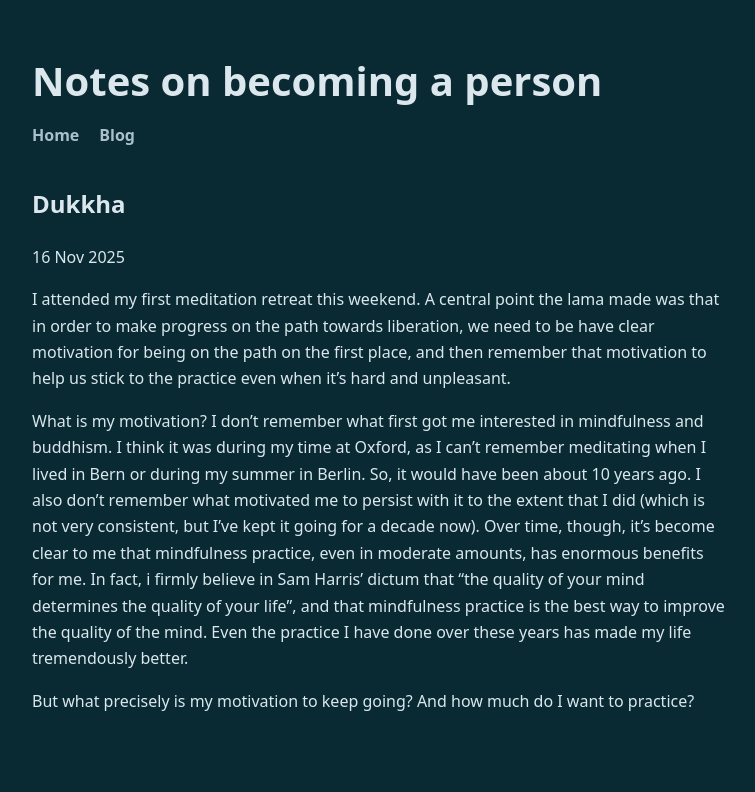
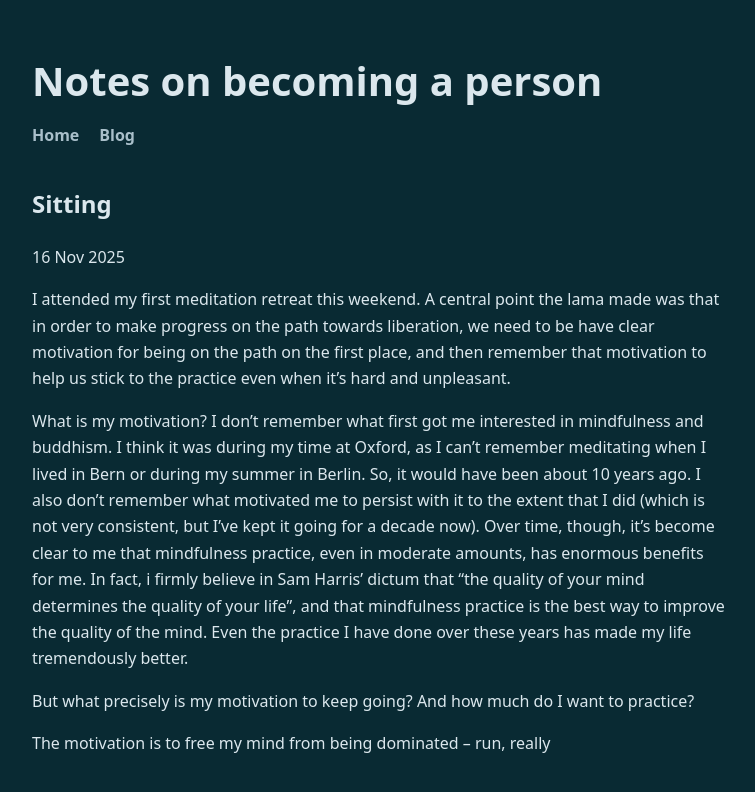
Before and after one commit to meetthefamilyinberlin/writing, a Jekyll site: the page built from _posts/2025-11-16-sitting.md, in a window 1280 px wide. Shown: the top 792 px of the page, without its empty margins (260-1015 px from the left). Built offline with Jekyll 4.4.1, drawn with Linux system fonts in a browser that asks for light colours; our own code applies the rules of GitHub Pages for plain Markdown files.

Commit message:
vault backup: 2025-11-16 22:29:11

```diff
--- a/_posts/2025-11-16-dukkha.md
+++ b/_posts/2025-11-16-sitting.md
@@ -1,9 +1,11 @@
 ---
 layour: post
-title: Dukkha
+title: Sitting
 ---
 I attended my first meditation retreat this weekend. A central point the lama made was that in order to make progress on the path towards liberation, we need to be have clear motivation for being on the path on the first place, and then remember that motivation to help us stick to the practice even when it's hard and unpleasant.
 
 What is my motivation? I don't remember what first got me interested in mindfulness and buddhism. I think it was during my time at Oxford, as I can't remember meditating when I lived in Bern or during my summer in Berlin. So, it would have been about 10 years ago. I also don't remember what motivated me to persist with it to the extent that I did (which is not very consistent, but I've kept it going for a decade now). Over time, though, it's become clear to me that mindfulness practice, even in moderate amounts, has enormous benefits for me. In fact, i firmly believe in Sam Harris' dictum that "the quality of your mind determines the quality of your life", and that mindfulness practice is the best way to improve the quality of the mind. Even the practice I have done over these years has made my life tremendously better.
 
 But what precisely is my motivation to keep going? And how much do I want to practice?
+
+The motivation is to free my mind from being dominated – run, really
```
Also changed, not shown: .obsidian/workspace.json.
